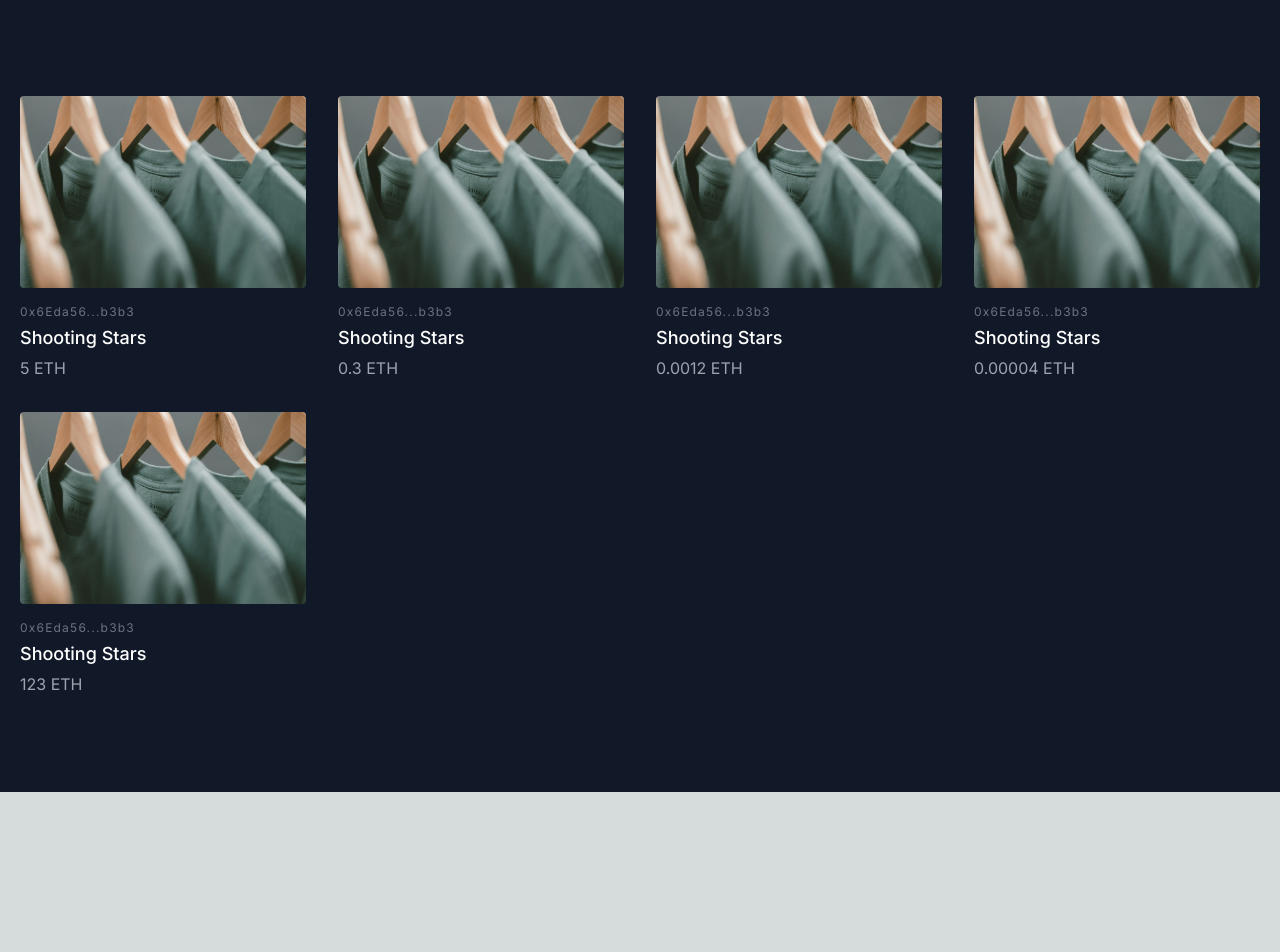
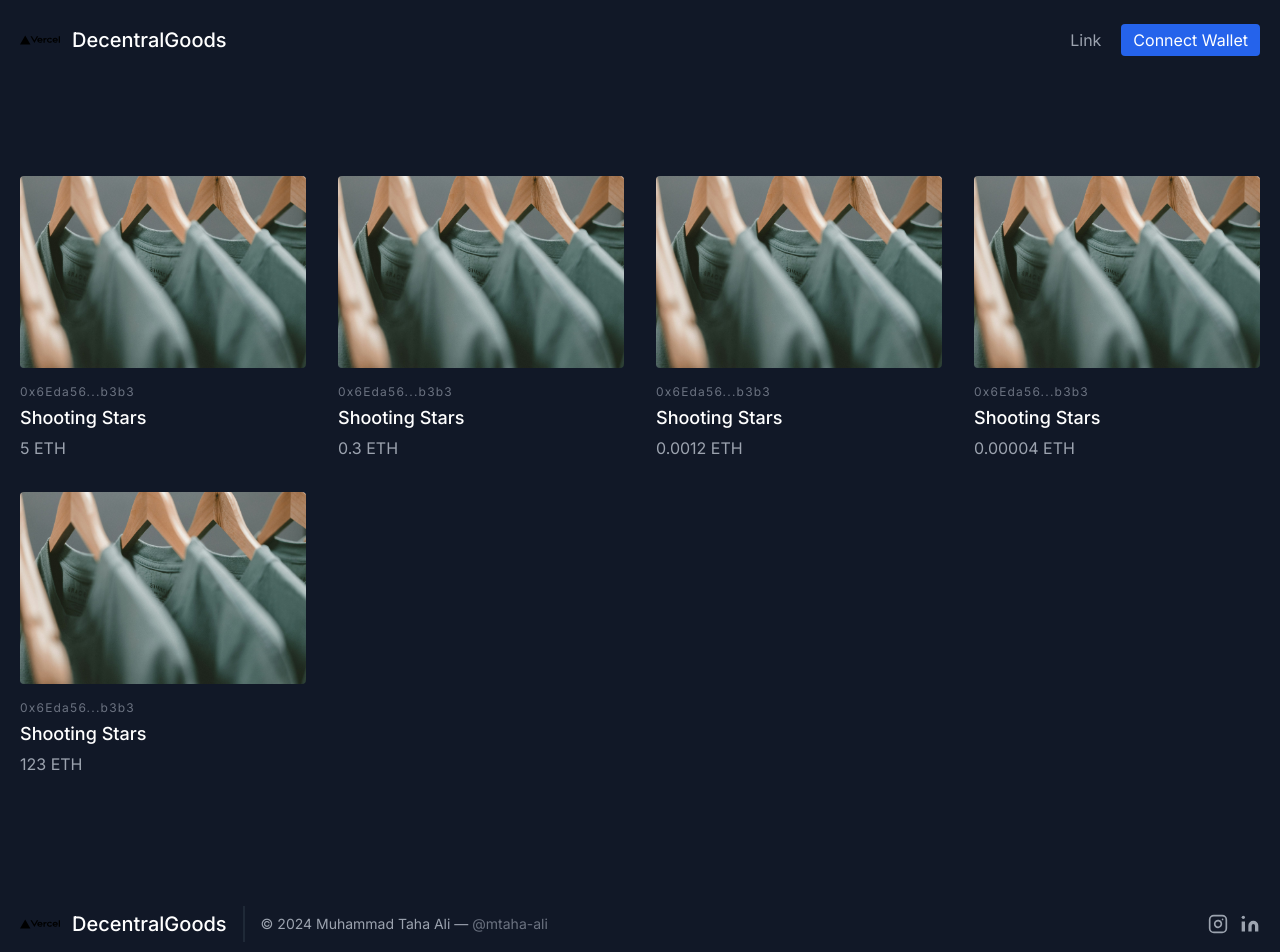
Before and after one commit to NotTahaAli/DecentralGoodsFrontend, a Next.js app: page / in a window 1280 px wide. Shown: the top 952 px of the page. Before the commit the page ends 800 px from the top, so only its background shows below. Built offline with nearby package versions, Linux system fonts and the light colour scheme.

Commit message:
Added Footer and Header

```diff
--- a/src/app/layout.tsx
+++ b/src/app/layout.tsx
@@ -1,6 +1,8 @@
 import type { Metadata } from "next";
 import { Inter } from "next/font/google";
 import "./globals.css";
+import Footer from "@/components/footer";
+import Header from "@/components/header";
 
 const inter = Inter({ subsets: ["latin"] });
 
@@ -17,7 +19,10 @@ export default function RootLayout({
   return (
     <html lang="en">
       <body className={inter.className}>
-        {children}</body>
+        <Header />
+        {children}
+        <Footer />
+      </body>
     </html>
   );
 }
--- a/src/app/page.tsx
+++ b/src/app/page.tsx
@@ -1,5 +1,4 @@
 import ProductGrid from "@/components/product-grid";
-import Image from "next/image";
 
 export default function Home() {
   return (
--- /dev/null
+++ b/src/components/footer.tsx
@@ -0,0 +1,37 @@
+import Image from "next/image";
+import Link from "next/link";
+
+export default function Footer() {
+    return (
+        <footer className="text-gray-400 bg-gray-900 body-font">
+            <div className="container px-5 py-8 mx-auto flex items-center sm:flex-row flex-col">
+                <a className="flex title-font font-medium items-center md:justify-start justify-center text-white">
+                    <div className="w-10 h-10 relative">
+                        <Image
+                            src="/vercel.svg"
+                            alt="DecentralGoods"
+                            fill={true}
+                        />
+                    </div>
+                    <span className="ml-3 text-xl">DecentralGoods</span>
+                </a>
+                <span className="text-sm text-gray-400 sm:ml-4 sm:pl-4 sm:border-l-2 sm:border-gray-800 sm:py-2 sm:mt-0 mt-4">© 2024 Muhammad Taha Ali —
+                    <Link href="https://www.linkedin.com/in/mtaha-ali/" className="text-gray-500 ml-1" target="_blank" rel="noopener noreferrer">@mtaha-ali</Link>
+                </span>
+                <span className="inline-flex sm:ml-auto sm:mt-0 mt-4 justify-center sm:justify-start">
+                    <Link href="https://www.instagram.com/m_taha.ali/" className="ml-3 text-gray-400">
+                        <svg fill="none" stroke="currentColor" strokeLinecap="round" strokeLinejoin="round" strokeWidth="2" className="w-5 h-5" viewBox="0 0 24 24">
+                            <rect width="20" height="20" x="2" y="2" rx="5" ry="5"></rect>
+                            <path d="M16 11.37A4 4 0 1112.63 8 4 4 0 0116 11.37zm1.5-4.87h.01"></path>
+                        </svg>
+                    </Link>
+                    <Link href="https://www.linkedin.com/in/mtaha-ali/" className="ml-3 text-gray-400">
+                        <svg fill="currentColor" stroke="currentColor" strokeLinecap="round" strokeLinejoin="round" strokeWidth="0" className="w-5 h-5" viewBox="0 0 24 24">
+                            <path stroke="none" d="M16 8a6 6 0 016 6v7h-4v-7a2 2 0 00-2-2 2 2 0 00-2 2v7h-4v-7a6 6 0 016-6zM2 9h4v12H2z"></path>
+                            <circle cx="4" cy="4" r="2" stroke="none"></circle>
+                        </svg>
+                    </Link>
+                </span>
+            </div>
+        </footer>);
+}
--- /dev/null
+++ b/src/components/header.tsx
@@ -0,0 +1,27 @@
+import Image from "next/image";
+import Link from "next/link";
+
+export default function Header() {
+    return (
+        <header className="text-gray-400 bg-gray-900 body-font">
+            <div className="container mx-auto flex flex-wrap p-5 flex-col md:flex-row items-center">
+                <Link href="/" className="flex title-font font-medium items-center text-white mb-4 md:mb-0">
+                    <div className="w-10 h-10 relative">
+                        <Image
+                            src="/vercel.svg"
+                            alt="DecentralGoods"
+                            fill={true}
+                        />
+                    </div>
+                    <span className="ml-3 text-xl">DecentralGoods</span>
+                </Link>
+                <nav className="md:ml-auto flex flex-wrap items-center text-base justify-center">
+                    <Link href="#" className="mr-5 hover:text-white">Link</Link>
+                </nav>
+                <button className="inline-flex items-center bg-blue-600 text-white border-0 py-1 px-3 focus:outline-none hover:bg-blue-800 rounded text-base mt-4 md:mt-0">
+                    Connect Wallet
+                </button>
+            </div>
+        </header>
+    );
+}
--- a/src/components/product-grid.tsx
+++ b/src/components/product-grid.tsx
@@ -1,4 +1,3 @@
-import Image from "next/image";
 import ProductGridMember from "./product-grid-member";
 
 export default function ProductGrid() {
```
Also changed, not shown: package.json (+5 -5 lines).
